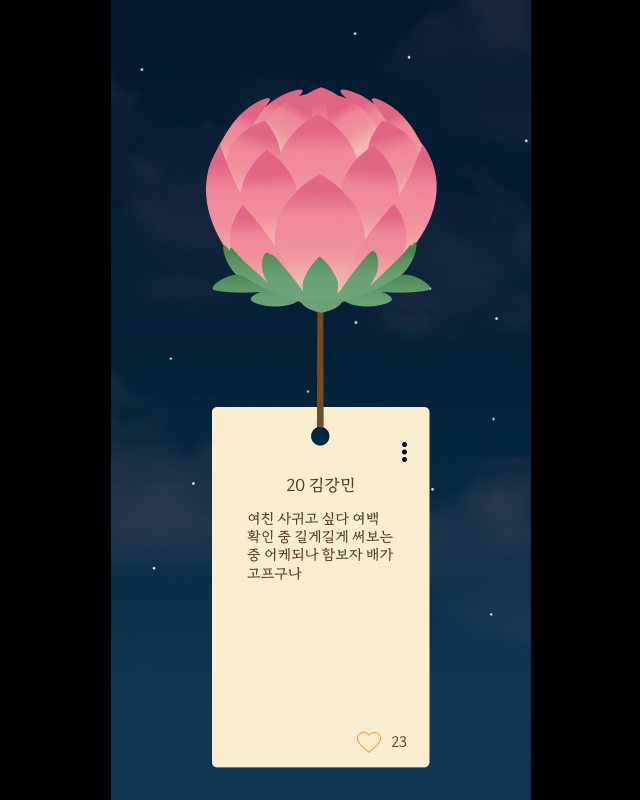
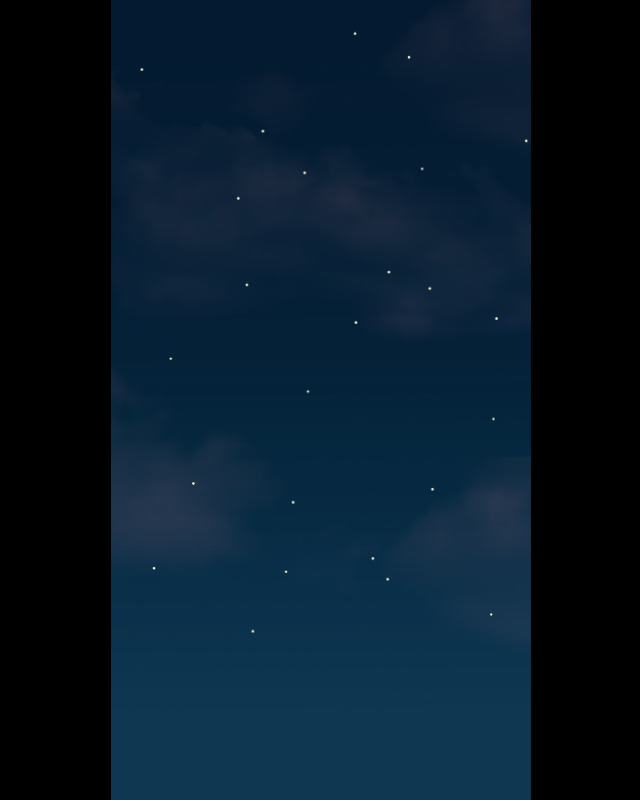
Before and after one commit to irumi-dgu/irumi-forntend, a React (Vite) app: page /myDetail in a window 1280 px wide. Shown: the whole page, without its empty margins (319-959 px from the left). Built offline with nearby package versions, Linux system fonts and the light colour scheme.

Commit message:
💡Feat:MyDetail 디테일렌턴 주석처리

```diff
--- a/src/pages/fortune/MyDetail.jsx
+++ b/src/pages/fortune/MyDetail.jsx
@@ -1,13 +1,9 @@
 import React from "react";
 import * as S from "./style";
-import DetailLantern from "../../components/irumiView/detailLantern";
+// import DetailLantern from "../../components/irumiView/detailLantern";
 
 function MyDetail() {
-  return (
-    <S.StarWrapper>
-      <DetailLantern />
-    </S.StarWrapper>
-  );
+  return <S.StarWrapper>{/* <DetailLantern /> */}</S.StarWrapper>;
 }
 
 export default MyDetail;
```
